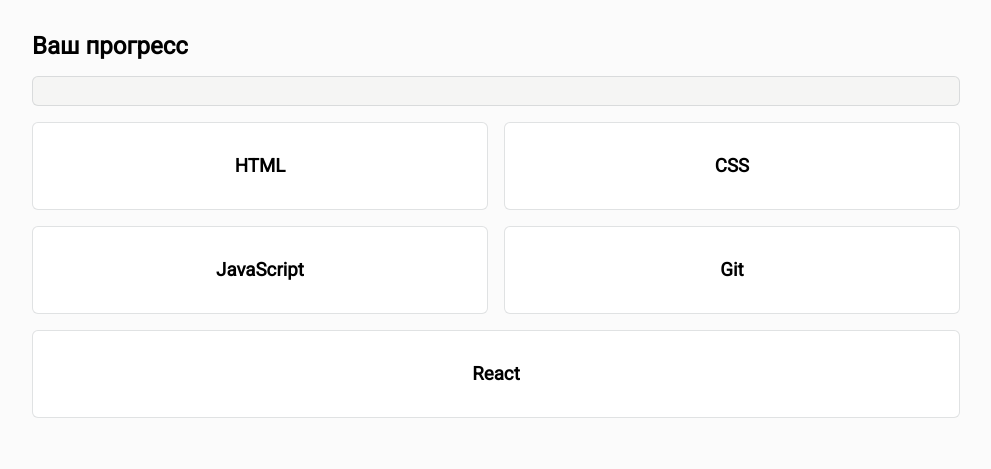
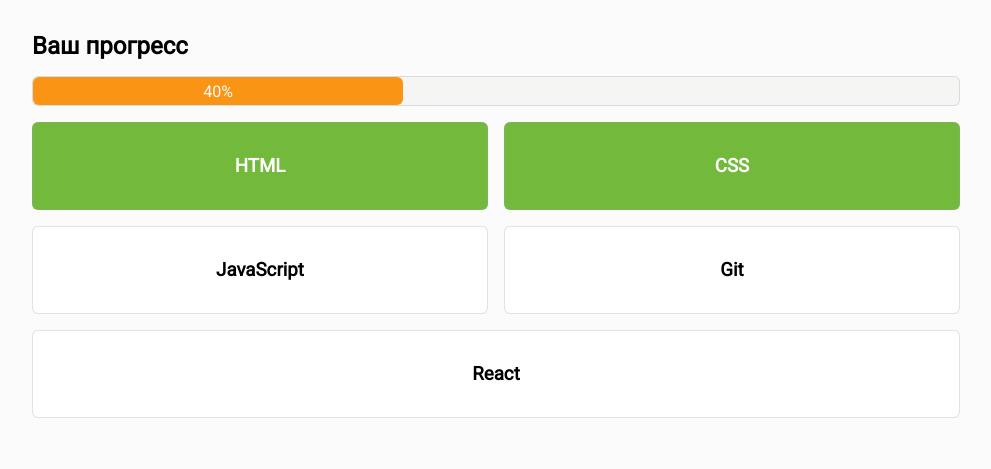
Before and after one commit to Fids2323/progressBar, a plain HTML site: page index.html in a window 1280 px wide. Shown: the whole page, without its empty margins (144-1135 px from the left). Drawn offline with Linux system fonts and the light colour scheme.

Commit message:
add dynamic progress bar

```diff
--- a/index.html
+++ b/index.html
@@ -19,15 +19,11 @@
 		<h2 class="heading">Ваш прогресс</h2>
 		<div class="progress">
 			<div class="progress-bar">
-				<div class="progress-value"></div>
+				<div class="progress-value" id="progress"></div>
 			</div>
 		</div>
 
 		<div class="row" id="content">
-			<!-- <div class="card">
-				<h3>HTML</h3>
-			</div> -->
-
 			<form class="form">
 				<h2 class="heading">Добавить технологию</h2>
 				<div class="form-control">
--- a/js/app.js
+++ b/js/app.js
@@ -2,10 +2,11 @@
 const modal = document.querySelector('#modal');
 const content = document.querySelector('#content');
 const backdrop = document.querySelector('#backdrop');
+const progress = document.querySelector('#progress');
 //create array cards
 const technologies = [
-	{ title: 'HTML', description: 'HTML Text', type: 'html', done: false },
-	{ title: 'CSS', description: 'CSS Text', type: 'css', done: false },
+	{ title: 'HTML', description: 'HTML Text', type: 'html', done: true },
+	{ title: 'CSS', description: 'CSS Text', type: 'css', done: true },
 	{ title: 'JavaScript', description: 'JavaScript Text', type: 'js', done: false },
 	{ title: 'Git', description: 'Git Text', type: 'git', done: false },
 	{ title: 'React', description: 'React Text', type: 'react', done: false }
@@ -24,8 +25,47 @@ function closeModal() {
 	modal.classList.remove('open');
 }
 
-//function start app
 function init() {
+	renderCards()
+	renderProgress()
+}
+
+function renderProgress() {
+	const percent = computeProgressPercent()
+
+	//color progress
+	let background
+	if (percent <= 30) {
+		background = '#E75A5A'
+	} else if (percent > 30 && percent < 70) {
+		background = '#F99415'
+	} else {
+		background = '#73BA3C'
+	}
+
+	//style & text progress
+	progress.style.background = background
+	progress.style.width = percent + '%'
+	progress.textContent = percent ? percent + '%' : ''
+
+}
+
+//calc %
+function computeProgressPercent() {
+	if (technologies.length === 0) {
+		return 0
+	}
+
+	let doneCount = 0
+	for (let i = 0; i < technologies.length; i++) {
+		if (technologies[i].done) doneCount++
+	}
+
+	return Math.round((100 * doneCount) / technologies.length)
+}
+
+//generate cards
+function renderCards() {
 	//Add text, if hasn't tech
 	if (technologies.length === 0) {
 		content.innerHTML = '<p class="empty">Технологий пока нет. Добавьте первую</p>'
```
